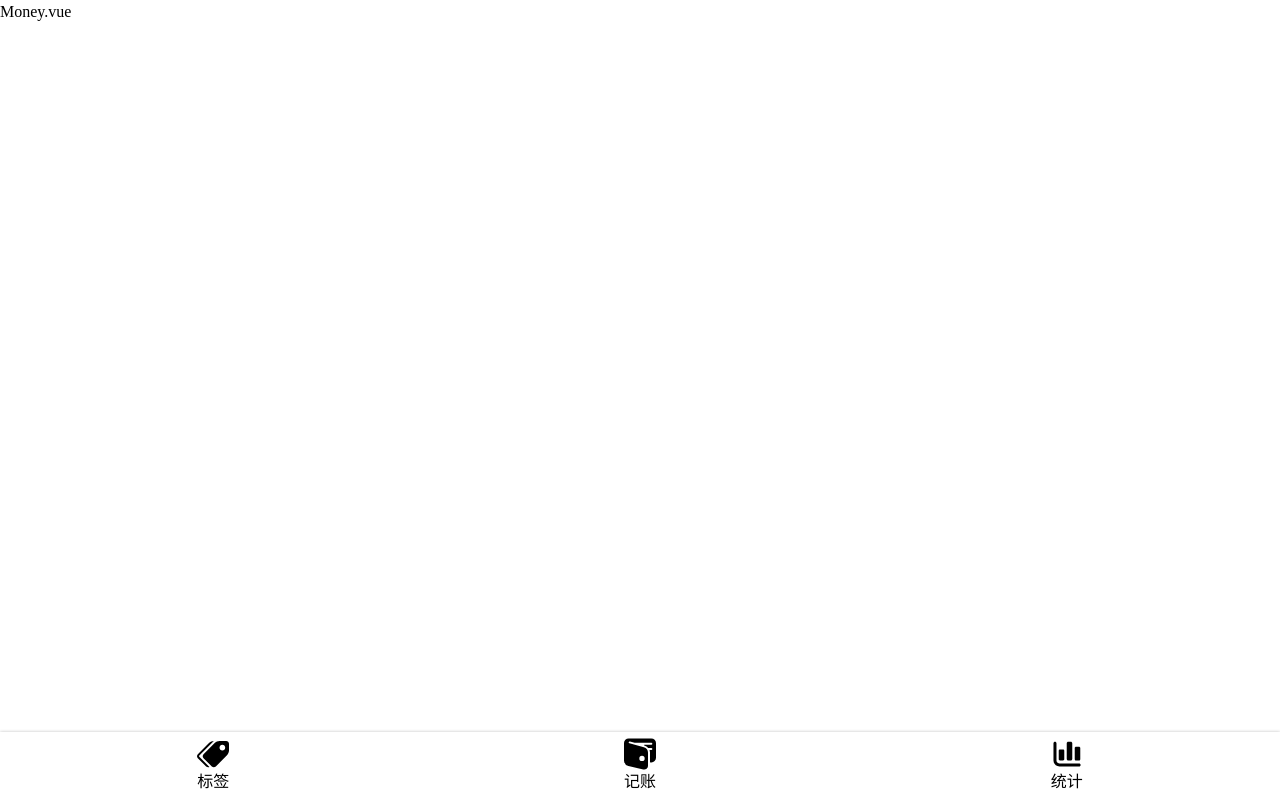
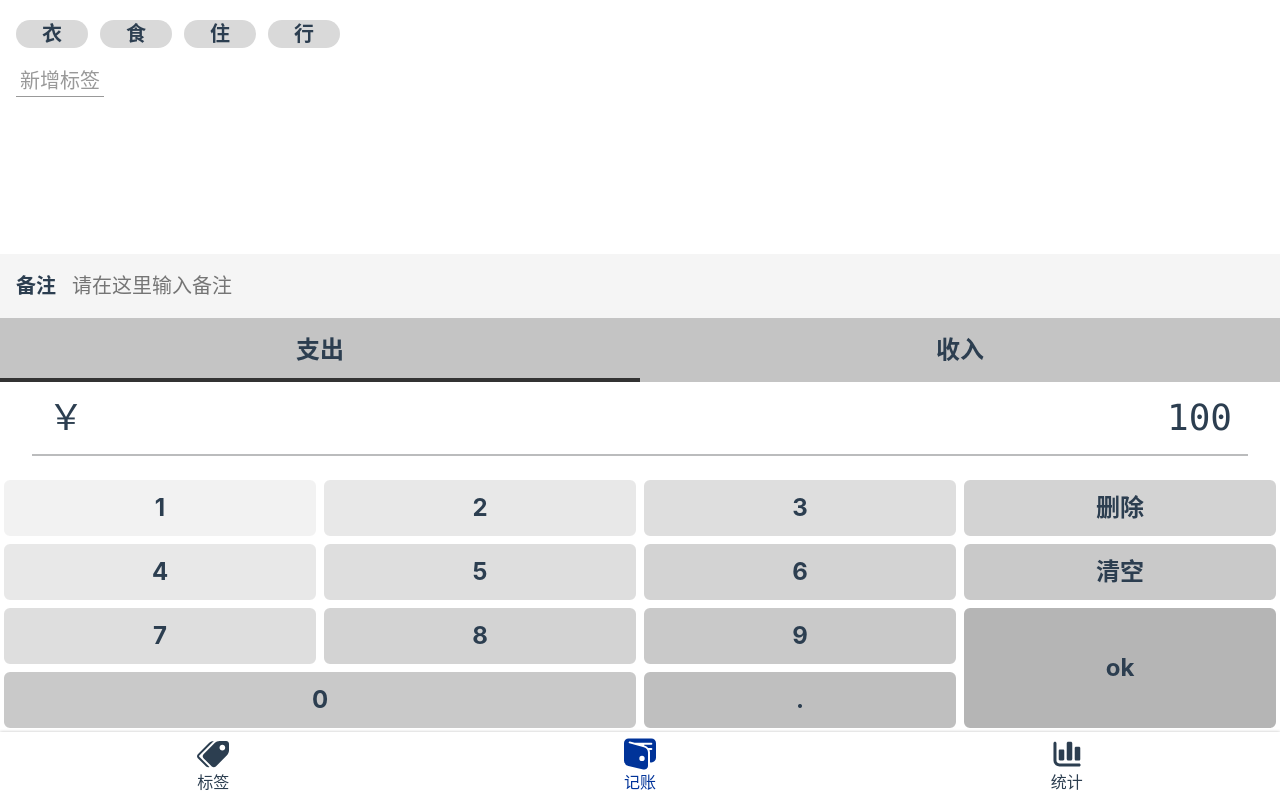
Before and after one commit to kinderzyc/BookKeeping-Vue, a Vue app: page /#/money in a window 1280 px wide. Built offline with nearby package versions, Linux system fonts and the light colour scheme.

Commit message:
html和css编写

```diff
--- a/public/index.html
+++ b/public/index.html
@@ -3,15 +3,11 @@
   <head>
     <meta charset="utf-8">
     <meta http-equiv="X-UA-Compatible" content="IE=edge">
-    <meta name="viewport" content="width=device-width,initial-scale=1.0">
+    <meta name="viewport" content="width=device-width,initial-scale=1,minimum-scale=1,maximum-scale=1,user-scalable=no,viewport-fit=cover">
     <link rel="icon" href="<%= BASE_URL %>favicon.ico">
     <title><%= htmlWebpackPlugin.options.title %></title>
   </head>
   <body>
-    <noscript>
-      <strong>We're sorry but <%= htmlWebpackPlugin.options.title %> doesn't work properly without JavaScript enabled. Please enable it to continue.</strong>
-    </noscript>
     <div id="app"></div>
-    <!-- built files will be auto injected -->
   </body>
 </html>
--- a/src/App.vue
+++ b/src/App.vue
@@ -10,37 +10,14 @@
 </script>
 
 <style lang="scss">
-@import "./assets/style/test.scss";
- * {
-    margin: 0;
-    padding: 0;
-    box-sizing: border-box;
-  }
-  body{
-    line-height: 1.5;
-  }
-  a{
-    text-decoration: none;
-    color: inherit;
-  }
-#app {
-  font-family: Avenir, Helvetica, Arial, sans-serif;
+@import "./assets/style/reset.scss";
+@import "./assets/style/helper.scss";
+body {
   -webkit-font-smoothing: antialiased;
   -moz-osx-font-smoothing: grayscale;
-  text-align: center;
   color: #2c3e50;
-}
-
-#nav {
-  padding: 30px;
-
-  a {
-    font-weight: bold;
-    color: #2c3e50;
-
-    &.router-link-exact-active {
-      color: #42b983;
-    }
-  }
+  line-height: 1.5;
+  font-family: $font-black;
+  font-size: 20px;
 }
 </style>
--- /dev/null
+++ b/src/assets/style/helper.scss
@@ -0,0 +1,15 @@
+$font-black: -apple-system, "Noto Sans", "Helvetica Neue", Helvetica, "Nimbus Sans L", Arial, "Liberation Sans", "PingFang SC", "Hiragino Sans GB", "Noto Sans CJK SC", "Source Han Sans SC", "Source Han Sans CN", "Microsoft YaHei", "Wenquanyi Micro Hei", "WenQuanYi Zen Hei", "ST Heiti", SimHei, "WenQuanYi Zen Hei Sharp", sans-serif;
+
+$font-kai:Baskerville, Georgia, "Liberation Serif", "Kaiti SC", STKaiti, "AR PL UKai CN", "AR PL UKai HK", "AR PL UKai TW", "AR PL UKai TW MBE", "AR PL KaitiM GB", KaiTi, KaiTi_GB2312, DFKai-SB, "TW\-Kai", serif;
+
+$font-song: Georgia, "Nimbus Roman No9 L", "Songti SC", "Noto Serif CJK SC", "Source Han Serif SC", "Source Han Serif CN", STSong, "AR PL New Sung", "AR PL SungtiL GB", NSimSun, SimSun, "TW\-Sung", "WenQuanYi Bitmap Song", "AR PL UMing CN", "AR PL UMing HK", "AR PL UMing TW", "AR PL UMing TW MBE", PMingLiU, MingLiU, serif;
+
+
+
+%clearFix{
+    &::after{
+        content: '';
+        clear: both;
+        display: block;
+    }
+}
--- /dev/null
+++ b/src/assets/style/reset.scss
@@ -0,0 +1,21 @@
+* {
+    margin: 0;
+    padding: 0;
+    box-sizing: border-box;
+  }
+  a{
+    text-decoration: none;
+    color: inherit;
+  }
+
+  ul,ol{
+    list-style: none;
+  }
+
+  button, input{
+    font: inherit;
+  }
+
+  :focus{
+    outline: none;
+  }
--- a/src/assets/style/test.scss
+++ /dev/null
@@ -1 +0,0 @@
-$red:#f60;
--- a/src/components/Layout.vue
+++ b/src/components/Layout.vue
@@ -1,6 +1,6 @@
 <template>
-  <div class="nav-wrapper">
-    <div class="content">
+  <div class="layout-wrapper" :class="classPrefix && `${classPrefix}-wrapper`">
+    <div class="content" :class="classPrefix && `${classPrefix}-content`">
       <slot />
     </div>
     <Nav />
@@ -9,12 +9,13 @@
 
 <script lang="ts">
 export default {
+  props: ["classPrefix"],
   name: "Layout"
 };
 </script>
 
 <style lang="scss" scoped>
-.nav-wrapper {
+.layout-wrapper {
   display: flex;
   flex-direction: column;
   height: 100vh;
--- a/src/components/Nav.vue
+++ b/src/components/Nav.vue
@@ -1,12 +1,12 @@
 <template>
   <nav>
-    <router-link to="/lables" class="item">
+    <router-link to="/lables" class="item" active-class="selected">
       <Icon name="lables" />标签
     </router-link>
-    <router-link to="/money" class="item">
+    <router-link to="/money" class="item" active-class="selected">
       <Icon name="wallet" />记账
     </router-link>
-    <router-link to="/statistics" class="item">
+    <router-link to="/statistics" class="item" active-class="selected"  >
       <Icon name="charts" />统计
     </router-link>
   </nav>
@@ -38,5 +38,8 @@
                 height: 32px;
             }
         }
+        .item.selected{
+          color: #003399;
+        }
   }
 </style>
--- a/src/views/Money.vue
+++ b/src/views/Money.vue
@@ -1,6 +1,50 @@
 <template>
-  <Layout>
-      <p>Money.vue</p>
+  <Layout class-prefix="layout">
+    <div class="numberPad">
+      <div class="output">
+        <span>￥</span>
+        100
+      </div>
+      <div class="buttons">
+        <button>1</button>
+        <button>2</button>
+        <button>3</button>
+        <button>删除</button>
+        <button>4</button>
+        <button>5</button>
+        <button>6</button>
+        <button>清空</button>
+        <button>7</button>
+        <button>8</button>
+        <button>9</button>
+        <button class="ok">ok</button>
+        <button class="zero">0</button>
+        <button>.</button>
+      </div>
+    </div>
+    <div>
+      <ul class="types">
+        <li class="selected">支出</li>
+        <li>收入</li>
+      </ul>
+    </div>
+    <div>
+      <label class="notes">
+        <span class="name">备注</span>
+        <input type="text" placeholder="请在这里输入备注" />
+      </label>
+    </div>
+    <div class="tags">
+      <ul class="current">
+        <li>衣</li>
+        <li>食</li>
+        <li>住</li>
+        <li>行</li>
+      </ul>
+      <div class="new">
+        <button>新增标签</button>
+      </div>
+    </div>
   </Layout>
 </template>
 
@@ -9,3 +53,160 @@
   name: "Money"
 };
 </script>
+<style lang="scss">
+.layout-content {
+  display: flex;
+  flex-direction: column-reverse;
+}
+</style>
+
+
+
+<style lang="scss" scoped>
+@import "../assets/style/helper.scss";
+.numberPad {
+  .output {
+    @extend %clearFix;
+    font-size: 36px;
+    font-family: Consolas, monospace;
+    padding: 9px 16px;
+    text-align: right;
+    border-bottom: 2px solid #bbbcbd;
+    width: 95%;
+    margin: 0 auto;
+    > span {
+      float: left;
+    }
+  }
+  .buttons {
+    margin-top: 20px;
+    @extend %clearFix;
+    > button {
+      width: 25%;
+      height: 64px;
+      float: left;
+      border: none;
+      outline: none;
+      border-style: solid;
+      border-width: 4px;
+      border-radius: 10px;
+      border-color: white;
+      background: transparent;
+      color: #2c3e50;
+      font-size: 1.2em;
+      font-weight: bold;
+      &.ok {
+        height: 64 * 2px;
+        float: right;
+      }
+      &.zero {
+        width: 25 * 2%;
+      }
+      $bg: #f2f2f2;
+      &:nth-child(1) {
+        background: $bg;
+      }
+      &:nth-child(2),
+      &:nth-child(5) {
+        background: darken($bg, 4%);
+      }
+      &:nth-child(3),
+      &:nth-child(6),
+      &:nth-child(9) {
+        background: darken($bg, 4 * 2%);
+      }
+      &:nth-child(4),
+      &:nth-child(7),
+      &:nth-child(10) {
+        background: darken($bg, 4 * 3%);
+      }
+      &:nth-child(8),
+      &:nth-child(11),
+      &:nth-child(13) {
+        background: darken($bg, 4 * 4%);
+      }
+      &:nth-child(14) {
+        background: darken($bg, 4 * 5%);
+      }
+      &:nth-child(12) {
+        background: darken($bg, 4 * 6%);
+      }
+    }
+  }
+}
+.types {
+  background: #c4c4c4;
+  display: flex;
+  text-align: center;
+  font-size: 24px;
+  > li {
+    width: 50%;
+    height: 64px;
+    font-weight: bold;
+    display: flex;
+    justify-content: center;
+    align-items: center;
+    position: relative;
+    &.selected::after {
+      content: "";
+      position: absolute;
+      position: absolute;
+      bottom: 0;
+      left: 0;
+      width: 100%;
+      height: 4px;
+      background: #333;
+    }
+  }
+}
+.notes {
+  background: #f5f5f5;
+  font-size: 20px;
+  padding-left: 16px;
+  display: flex;
+  align-items: center;
+  .name {
+    padding-right: 16px;
+    font-weight: bolder;
+  }
+  input {
+    height: 64px;
+    flex-grow: 1;
+    background: transparent;
+    border: none;
+    padding-right: 16px;
+  }
+}
+.tags {
+  font-size: 20px;
+  padding: 16px;
+  display: flex;
+  flex-grow: 1;
+  flex-direction: column;
+  > .current {
+    display: flex;
+    flex-wrap: wrap;
+    > li {
+      background: #d9d9d9;
+      $h: 28px;
+      height: $h;
+      line-height: $h;
+      border-radius: $h/2;
+      padding: 0 26px;
+      margin-right: 12px;
+      margin-top: 4px;
+      font-weight: bold;
+    }
+  }
+  > .new {
+    padding-top: 18px;
+    button {
+      background: transparent;
+      border: none;
+      color: #999;
+      border-bottom: 1px solid;
+      padding: 0 4px;
+    }
+  }
+}
+</style>
```
